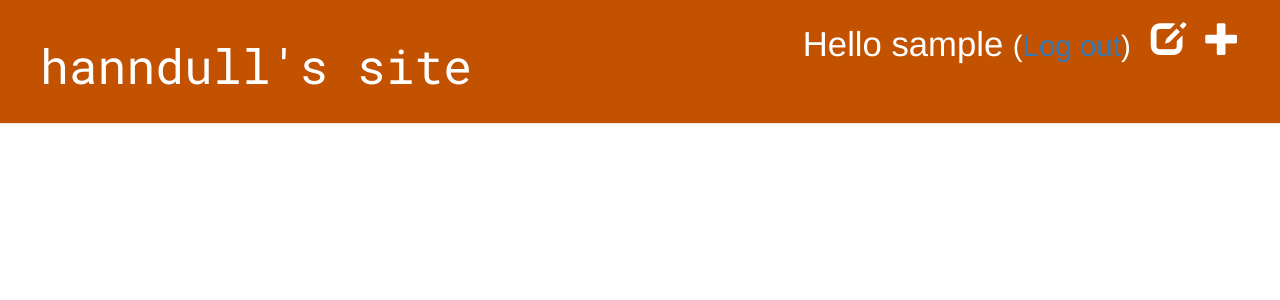
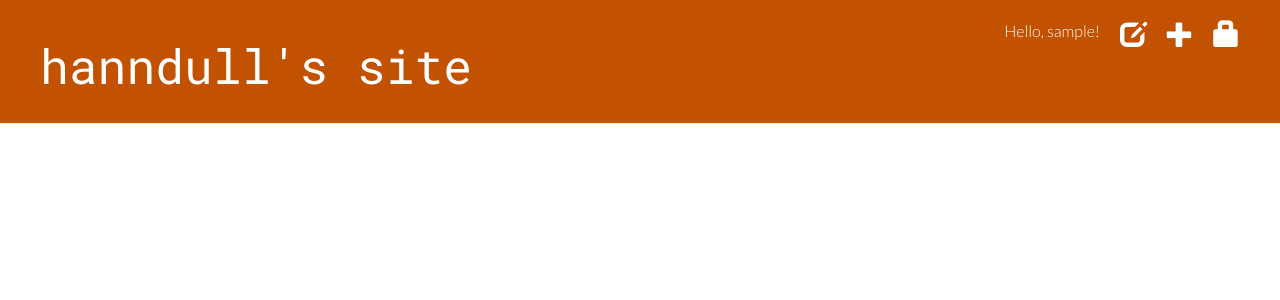
Before and after one commit to hanndull/djangogirls, a Django app: page / in a window 1280 px wide. Shown: the top 300 px of the page. Run offline with Django 3.2, Linux system fonts and the light colour scheme; the visitor is signed in with stand-in values (Sample User, id 1); data that the repository does not hold is empty; some libraries are stand-ins or nearby versions.

Commit message:
Modified some page content and styling

```diff
--- a/blog/static/css/blog.css
+++ b/blog/static/css/blog.css
@@ -14,8 +14,13 @@
     margin-left: 40px;
 }
 
-h1, h2, h3, h4 {
+*, h1, h2, h3, h4 {
     font-family: 'Roboto Mono', monospace;
+}
+
+p, input, label {
+    font-family: 'Lato', sans-serif;
+    font-size: medium;
 }
 
 .date {
@@ -33,8 +38,11 @@ h1, h2, h3, h4 {
 .top-menu, .top-menu:hover, .top-menu:visited {
     color: #ffffff;
     float: right;
-    font-size: 26pt;
     margin-right: 20px;
+}
+
+.icon {
+    font-size: 20pt;
 }
 
 .post {
--- a/blog/templates/blog/base.html
+++ b/blog/templates/blog/base.html
@@ -3,21 +3,32 @@
 <html>
     <head>
         <title>hanndull's site</title>
-        <link href="https://fonts.googleapis.com/css?family=Roboto+Mono&display=swap" rel="stylesheet" type="text/css">
+        <link href="https://fonts.googleapis.com/css?family=Lato:300|Roboto+Mono&display=swap" rel="stylesheet" type="text/css">
         <link rel="stylesheet" href="//maxcdn.bootstrapcdn.com/bootstrap/3.3.7/css/bootstrap.min.css">
         <link rel="stylesheet" href="//maxcdn.bootstrapcdn.com/bootstrap/3.3.7/css/bootstrap-theme.min.css">
         <link rel="stylesheet" href="{% static 'css/blog.css' %}">
+        {% block head %}
+        {% endblock %}
     </head>
 
     <body>
         <div class="page-header">
             {% if user.is_authenticated %}
-                <a href="{% url 'post_new' %}" class="top-menu"><span class="glyphicon glyphicon-plus"></span></a>
-                <a href="{% url 'post_draft_list' %}" class="top-menu"><span class="glyphicon glyphicon-edit"></span></a>
-                <p class="top-menu">Hello {{ user.username }} <small>(<a href="{% url 'logout' %}">Log out</a>)</small></p>
+                <a href="{% url 'logout' %}" class="top-menu icon"><span class="glyphicon glyphicon-lock" title="Logout"></span></a>
+
+                <a href="{% url 'post_new' %}" class="top-menu icon"><span class="glyphicon glyphicon-plus" title="New Post"></span></a>
+
+                <a href="{% url 'post_draft_list' %}" class="top-menu icon"><span class="glyphicon glyphicon-edit" title="Drafts"></span></a>
+
+                <p class="top-menu">Hello, {{ user.username }}!</p>
+
+
             {% else %}
-                <a href="{% url 'login' %}" class="top-menu"><span class="glyphicon glyphicon-lock"></span></a>
+
+                <a href="{% url 'login' %}" class="top-menu icon"><span class="glyphicon glyphicon-lock" title="Login"></span></a>
+
             {% endif %}
+
             <h1><a href="/">hanndull's site</a></h1>
         </div>
 
@@ -32,3 +43,7 @@
 
     </body>
 </html>
+
+<div class="tooltip">Hover over me
+  <span class="tooltiptext">Tooltip text</span>
+</div>
--- a/blog/templates/blog/post_detail.html
+++ b/blog/templates/blog/post_detail.html
@@ -5,6 +5,8 @@
         {% if post.published_date %}
             <div class="date">
                 {{ post.published_date }}
+            </div>
+            <div>
                 {% if user.is_authenticated %}
                     <a class="btn btn-default" href="{% url 'post_edit' pk=post.pk %}"><span class="glyphicon glyphicon-pencil"></span></a>
                     <a class="btn btn-default" href="{% url 'post_remove' pk=post.pk %}"><span class="glyphicon glyphicon-remove"></span></a><br>
@@ -12,6 +14,7 @@
             </div>
         {% else %}
             <a class="btn btn-default" href="{% url 'post_publish' pk=post.pk %}">Publish</a>
+            <a class="btn btn-default" href="{% url 'post_edit' pk=post.pk %}">Edit</a>
         {% endif %}
         <h2>{{ post.title }}</h2>
         <p>{{ post.text|linebreaksbr }}</p>
--- a/blog/templates/blog/post_draft_list.html
+++ b/blog/templates/blog/post_draft_list.html
@@ -3,7 +3,9 @@
 {% block content %}
     {% for post in posts %}
         <div class="post">
-            <p class="date">created: {{ post.created_date|date:'d-m-Y' }}</p>
+            <div class="date">
+                created: {{ post.created_date }}
+            </div>
             <h1><a href="{% url 'post_detail' pk=post.pk %}">{{ post.title }}</a></h1>
             <p>{{ post.text|truncatechars:200 }}</p>
         </div>
--- a/blog/templates/blog/post_list.html
+++ b/blog/templates/blog/post_list.html
@@ -1,10 +1,10 @@
 {% extends 'blog/base.html' %}
 
 {% block content %}
-    {% for post in posts %}
+    {% for post in posts reversed %}
         <div class="post">
             <div class="date">
-                <p>published: {{ post.published_date }}</p>
+                {{ post.published_date }}
             </div>
             <h2><a href="{% url 'post_detail' pk=post.pk %}">{{ post.title }}</a></h2>
             <p>{{ post.text|linebreaksbr }}</p>
```
Also changed, not shown: blog/templates/registration/login.html (+8 -2 lines).
